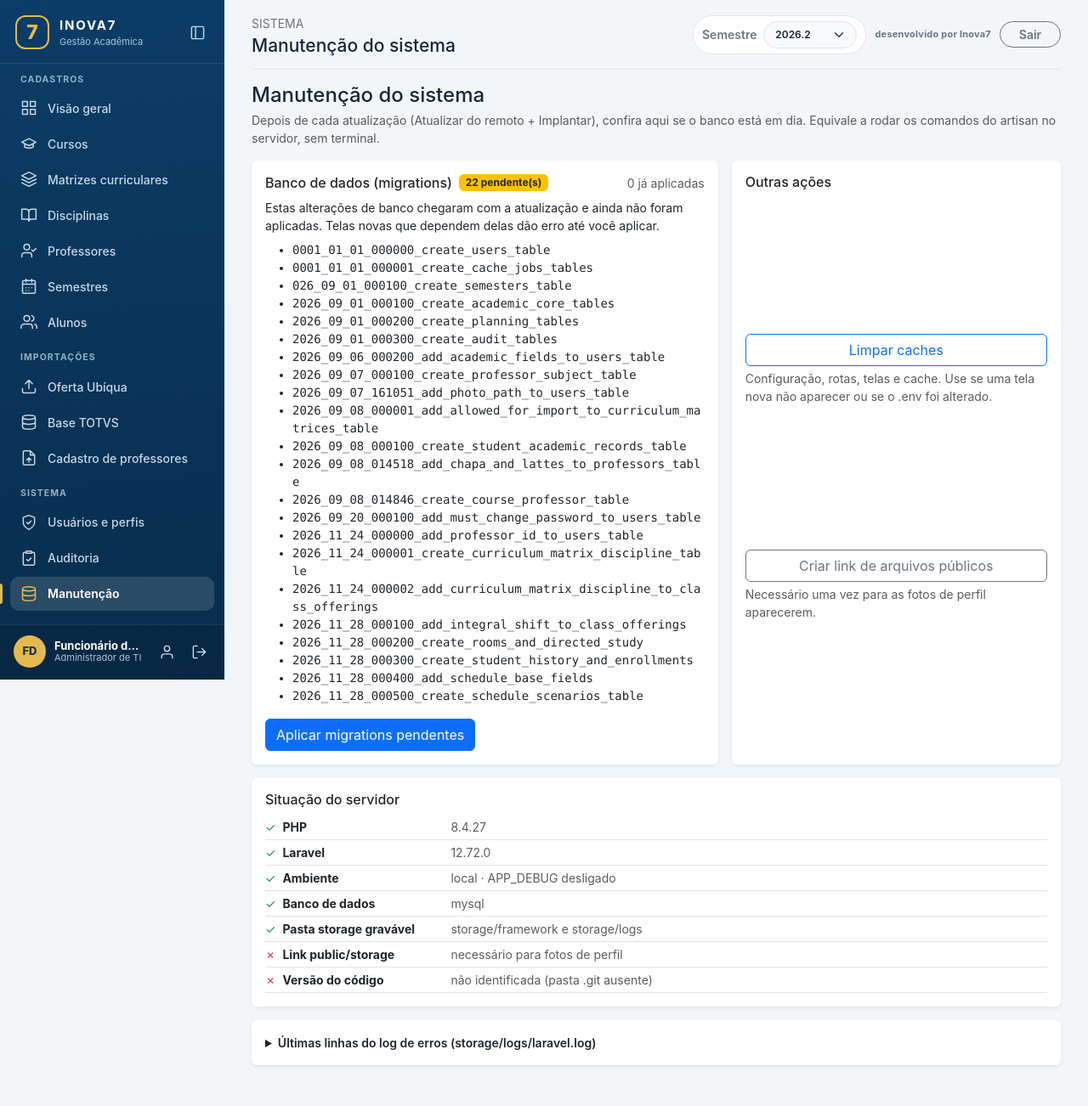
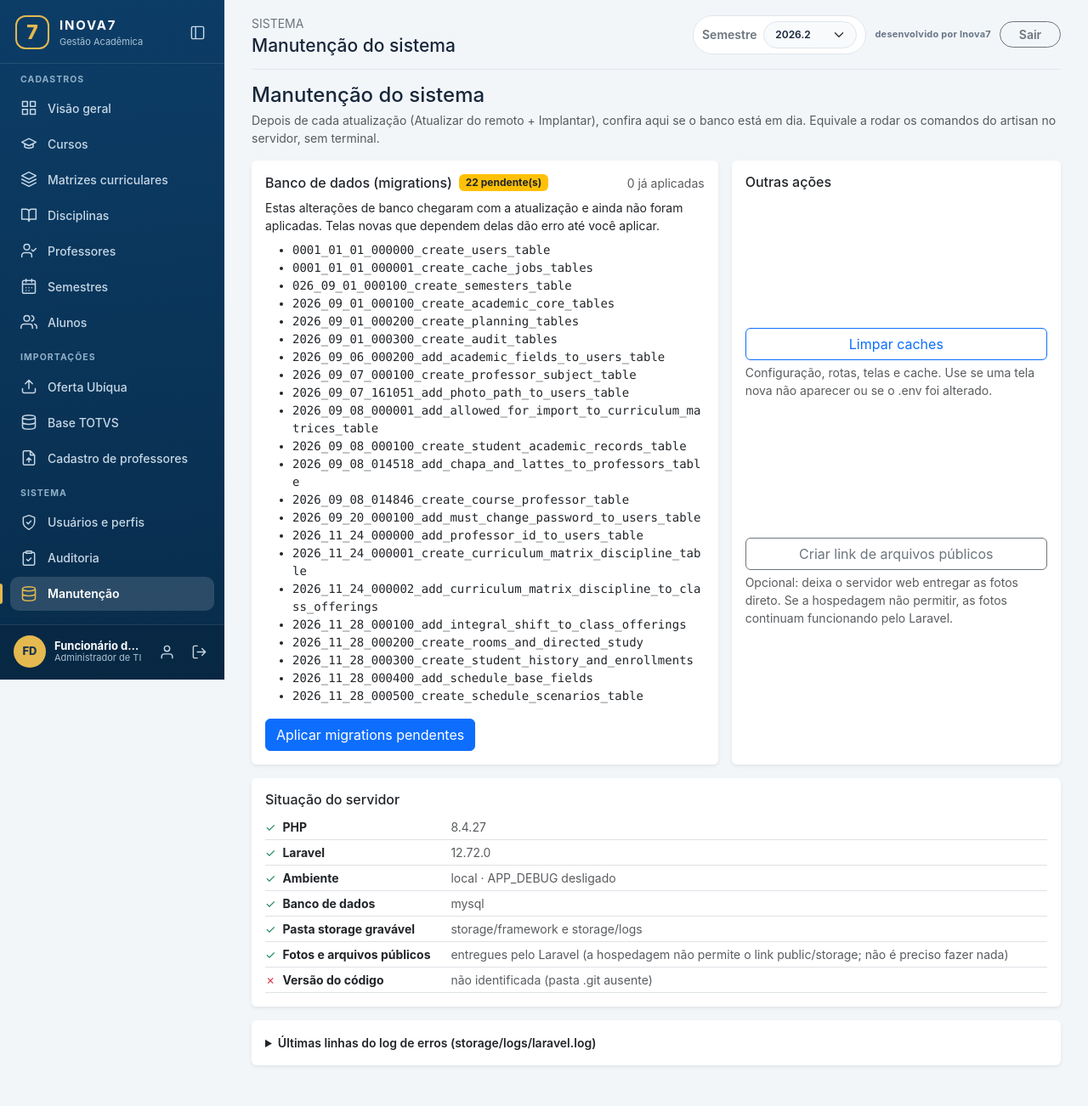
Before and after one commit to davidtahim/inova7-academico, a Laravel app: page /sistema/manutencao in a window 1280 px wide. Shown: the whole page at 85% size. Run offline with Laravel 12, Linux system fonts and the light colour scheme; the visitor is signed in with stand-in values (Sample User, id 1); data comes from the database, SQL or seed files in the repository.

Commit message:
fix: fotos de perfil sem o link public/storage (HostGator)
A hospedagem não permite criar o symlink (storage:link falha com
"symlink(): No such file or directory"). Sem o link, /storage/... cai no
Laravel, que agora entrega o arquivo do disco public (só para usuários
logados, sem path traversal).

- Desliga o 'serve' do disco privado, que ocupava a mesma rota /storage
- Manutenção deixa de acusar o link como problema e explica a alternativa

Co-Authored-By: Claude Opus 5.5 <noreply@anthropic.com>
Claude-Session: https://claude.ai/code/session_0138XdoovNniCTwp3PGx5jdT

```diff
--- a/app/Http/Controllers/MaintenanceController.php
+++ b/app/Http/Controllers/MaintenanceController.php
@@ -76,7 +76,7 @@ class MaintenanceController extends Controller
         try {
             Artisan::call('storage:link');
         } catch (Throwable $e) {
-            return back()->with('error', 'Não foi possível criar o link: ' . $e->getMessage());
+            return back()->with('warning', 'A hospedagem não permitiu criar o link (' . $e->getMessage() . '). Não tem problema: as fotos continuam sendo entregues pelo Laravel.');
         }
 
         return back()->with('success', 'Link public/storage criado: fotos de perfil e arquivos enviados passam a aparecer.');
@@ -105,7 +105,10 @@ class MaintenanceController extends Controller
                 'detail' => app()->environment() . (config('app.debug') ? ' · APP_DEBUG ligado (desligue em produção)' : ' · APP_DEBUG desligado')],
             ['label' => 'Banco de dados', 'ok' => $db, 'detail' => $dbDetail],
             ['label' => 'Pasta storage gravável', 'ok' => is_writable(storage_path('framework')) && is_writable(storage_path('logs')), 'detail' => 'storage/framework e storage/logs'],
-            ['label' => 'Link public/storage', 'ok' => is_link(public_path('storage')) || is_dir(public_path('storage')), 'detail' => 'necessário para fotos de perfil'],
+            // Sem o link, a rota storage.public entrega os arquivos: não é mais um problema.
+            ['label' => 'Fotos e arquivos públicos', 'ok' => true, 'detail' => is_link(public_path('storage')) || is_dir(public_path('storage'))
+                ? 'entregues pelo servidor web (link public/storage)'
+                : 'entregues pelo Laravel (a hospedagem não permite o link public/storage; não é preciso fazer nada)'],
             ['label' => 'Versão do código', 'ok' => $commit !== null, 'detail' => $commit ?? 'não identificada (pasta .git ausente)'],
         ];
     }
--- a/config/filesystems.php
+++ b/config/filesystems.php
@@ -3,7 +3,7 @@
 return [
     'default' => env('FILESYSTEM_DISK', 'local'),
     'disks' => [
-        'local' => ['driver' => 'local', 'root' => storage_path('app/private'), 'serve' => true, 'throw' => false],
+        'local' => ['driver' => 'local', 'root' => storage_path('app/private'), 'serve' => false, 'throw' => false],
         'public' => ['driver' => 'local', 'root' => storage_path('app/public'), 'url' => env('APP_URL').'/storage', 'visibility' => 'public', 'throw' => false],
     ],
     'links' => [public_path('storage') => storage_path('app/public')],
--- a/resources/views/system/maintenance.blade.php
+++ b/resources/views/system/maintenance.blade.php
@@ -70,7 +70,7 @@
                         <form method="POST" action="{{ route('system.maintenance.storage-link') }}">
                             @csrf
                             <button type="submit" class="btn btn-outline-secondary w-100">Criar link de arquivos públicos</button>
-                            <div class="form-text">Necessário uma vez para as fotos de perfil aparecerem.</div>
+                            <div class="form-text">Opcional: deixa o servidor web entregar as fotos direto. Se a hospedagem não permitir, as fotos continuam funcionando pelo Laravel.</div>
                         </form>
                     </div>
                 </section>
--- a/routes/web.php
+++ b/routes/web.php
@@ -49,6 +49,18 @@ Route::middleware('guest')->group(function () {
 */
 
 Route::middleware('auth')->group(function () {
+    /*
+     * Arquivos do disco "public" (fotos de perfil). Normalmente o Apache entrega
+     * direto pelo link public/storage; na HostGator o symlink não pode ser criado,
+     * então, sem o link, a requisição cai aqui e o Laravel entrega o arquivo.
+     */
+    Route::get('/storage/{path}', function (string $path) {
+        $disk = \Illuminate\Support\Facades\Storage::disk('public');
+        abort_if(str_contains($path, '..') || ! $disk->exists($path), 404);
+
+        return $disk->response($path, null, ['Cache-Control' => 'private, max-age=86400']);
+    })->where('path', '.*')->name('storage.public');
+
     Route::get('/', DashboardController::class)->name('dashboard');
     Route::post('/semestre/selecionar', [DashboardController::class, 'selectAcademicTerm'])->name('academic-term.select');
     Route::get('/horarios', [ScheduleController::class, 'index'])->name('schedules.index');
```
Also changed, not shown: tests/Feature/MaintenanceTest.php (+14 -0 lines).
